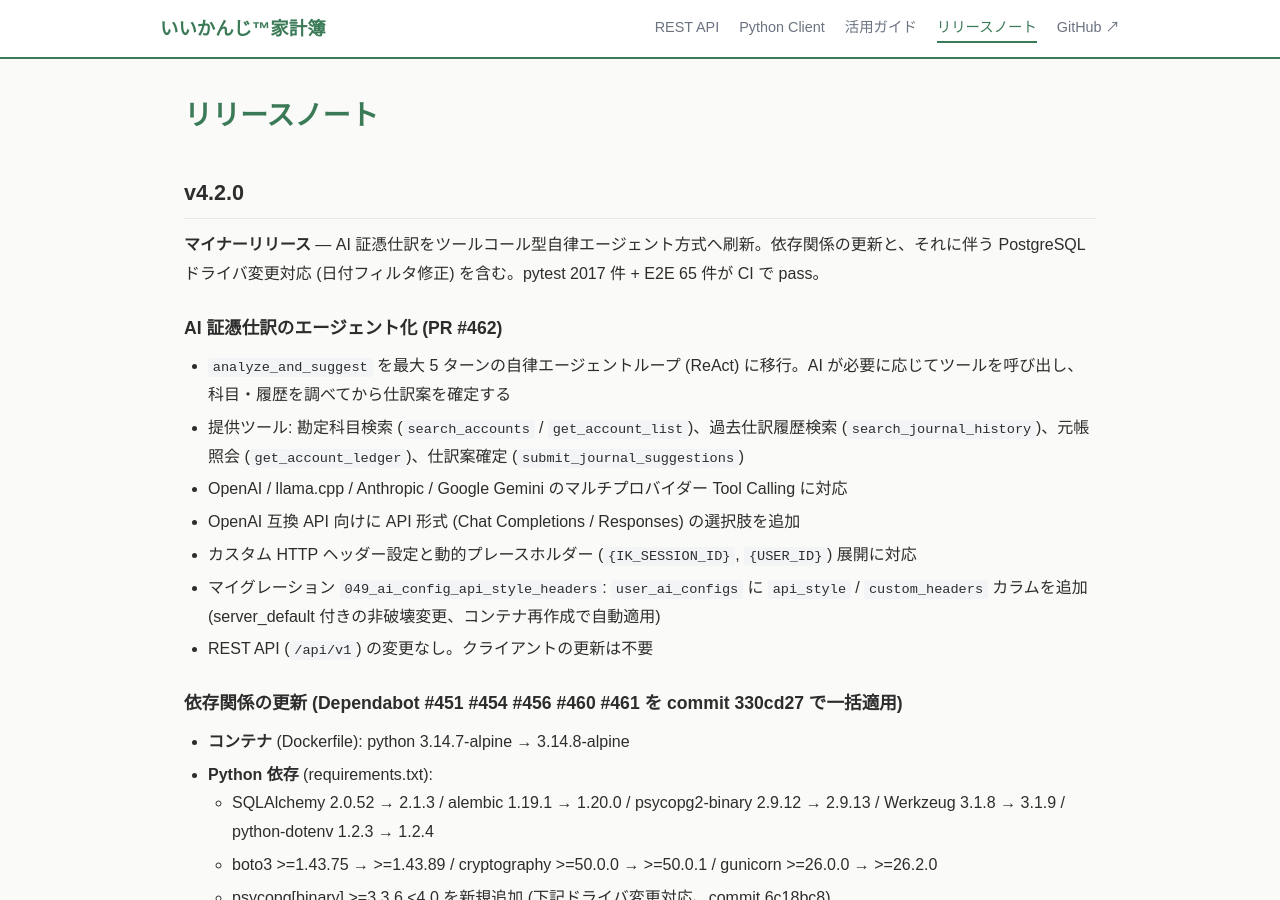
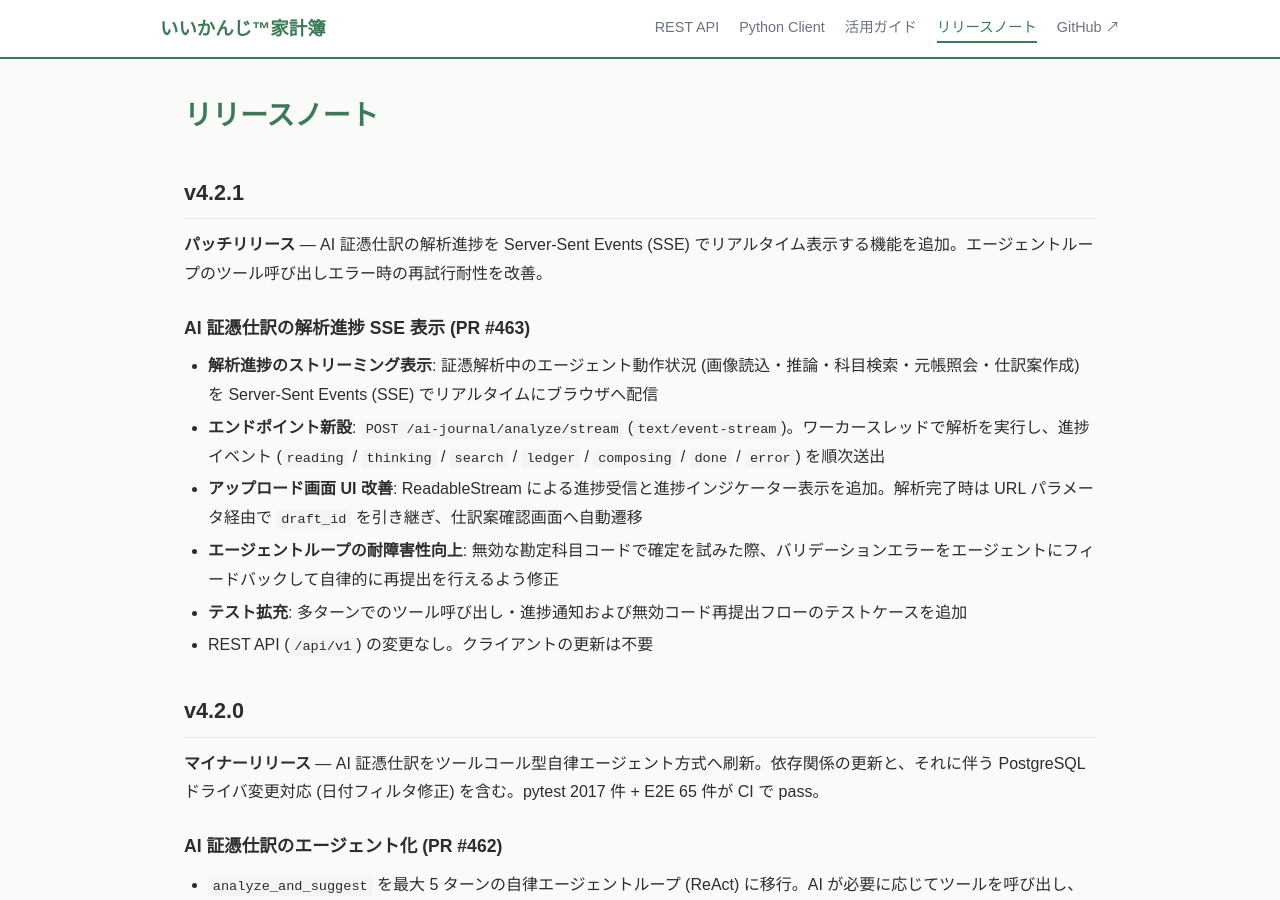
Before and after one commit to nananek/iikanji-kakeibo, a Jekyll site: the page built from docs/releases.md, in a window 1280 px wide and 900 px high. Built offline with Jekyll 4.4.1, drawn with Linux system fonts in a browser that asks for light colours.

Commit message:
docs: v4.2.1 リリースノート追加 + docker-compose.yml.example のイメージタグ更新

```diff
--- a/docs/releases.md
+++ b/docs/releases.md
@@ -4,6 +4,19 @@
 ---
 
 # リリースノート
+
+## v4.2.1
+
+**パッチリリース** — AI 証憑仕訳の解析進捗を Server-Sent Events (SSE) でリアルタイム表示する機能を追加。エージェントループのツール呼び出しエラー時の再試行耐性を改善。
+
+### AI 証憑仕訳の解析進捗 SSE 表示 (PR #463)
+
+- **解析進捗のストリーミング表示**: 証憑解析中のエージェント動作状況 (画像読込・推論・科目検索・元帳照会・仕訳案作成) を Server-Sent Events (SSE) でリアルタイムにブラウザへ配信
+- **エンドポイント新設**: `POST /ai-journal/analyze/stream` (`text/event-stream`)。ワーカースレッドで解析を実行し、進捗イベント (`reading` / `thinking` / `search` / `ledger` / `composing` / `done` / `error`) を順次送出
+- **アップロード画面 UI 改善**: ReadableStream による進捗受信と進捗インジケーター表示を追加。解析完了時は URL パラメータ経由で `draft_id` を引き継ぎ、仕訳案確認画面へ自動遷移
+- **エージェントループの耐障害性向上**: 無効な勘定科目コードで確定を試みた際、バリデーションエラーをエージェントにフィードバックして自律的に再提出を行えるよう修正
+- **テスト拡充**: 多ターンでのツール呼び出し・進捗通知および無効コード再提出フローのテストケースを追加
+- REST API (`/api/v1`) の変更なし。クライアントの更新は不要
 
 ## v4.2.0
 
```
Also changed, not shown: 1 other file.
